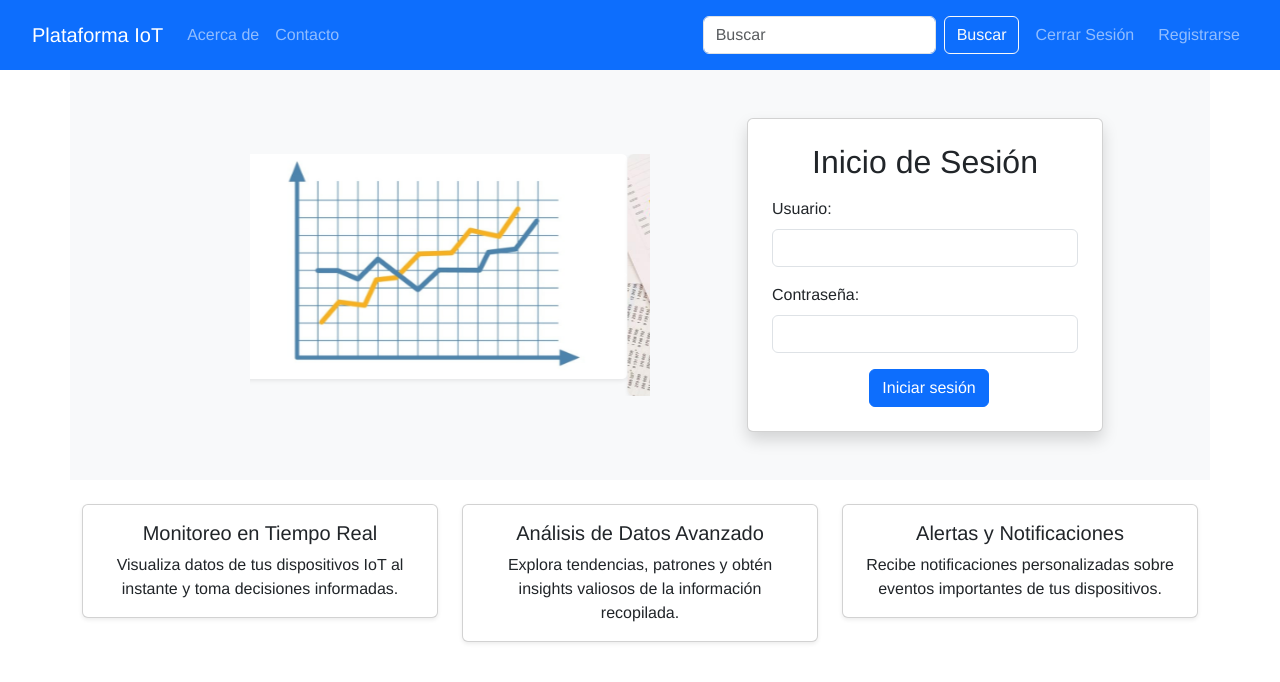
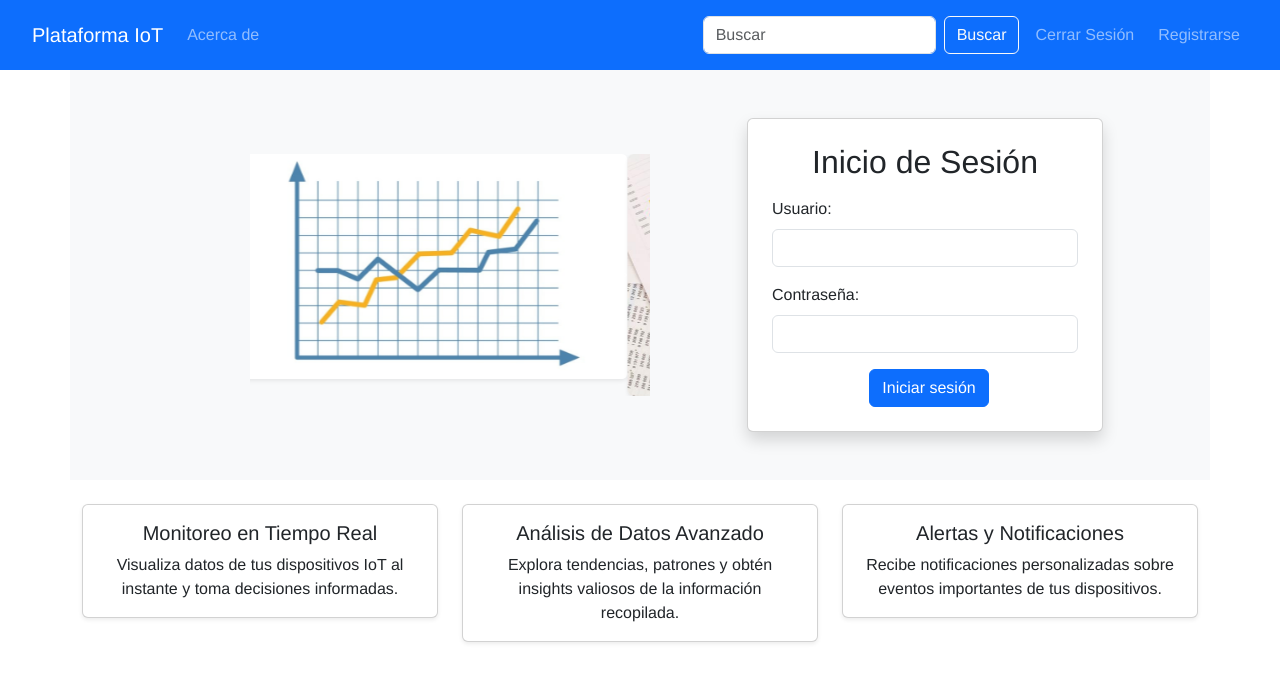
Before and after one commit to Ivan-Gongora/FastApi_v1, a Vue app in the folder vue/frontend-vue/: page / in a window 1280 px wide. Shown: the top 682 px of the page. Built offline with nearby package versions, Linux system fonts and the light colour scheme.

Commit message:
Update BarraNavegacion.vue

```diff
--- a/vue/frontend-vue/src/components/BarraNavegacion.vue
+++ b/vue/frontend-vue/src/components/BarraNavegacion.vue
@@ -10,9 +10,7 @@
           <li class="nav-item">
             <router-link to="/" class="nav-link">Acerca de</router-link>
           </li>
-          <li class="nav-item">
-            <router-link to="/" class="nav-link">Contacto</router-link>
-          </li>
+
         </ul>
         <form class="d-flex me-2">
           <input class="form-control me-2" type="search" placeholder="Buscar" aria-label="Buscar">
```
